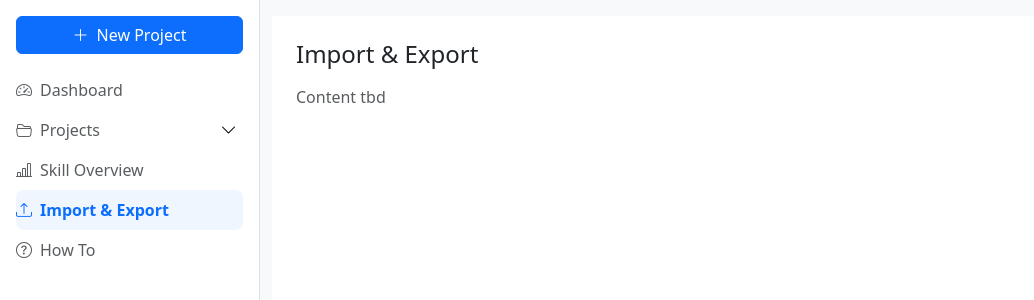
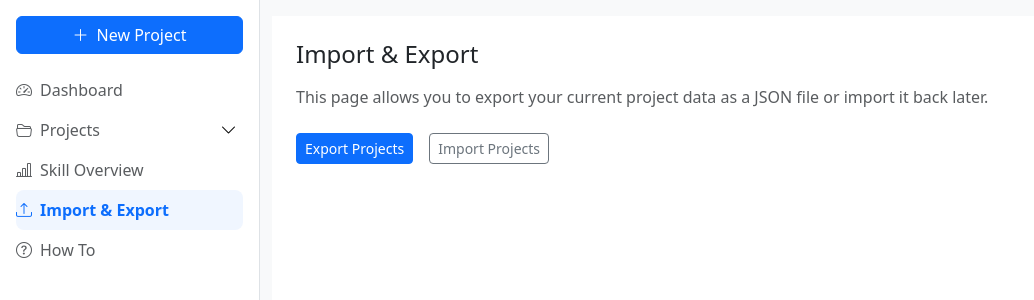
Before and after one commit to oliverschwall03-art/Software-Projektseminar, a Vue app in the folder vue_Project/: page /import in a window 1280 px wide. Shown: the top 300 px of the page, without its empty margins (0-1034 px from the left). Built offline with nearby package versions, Linux system fonts and the light colour scheme.

Commit message:
Enable Import and Export functionality

```diff
--- a/vue_Project/src/stores/projects.js
+++ b/vue_Project/src/stores/projects.js
@@ -1,89 +1,62 @@
 import { defineStore } from 'pinia'
-import { nanoid } from 'nanoid' // Used for generating unique project IDs
+import { nanoid } from 'nanoid'
 
-/*
-  Project Store
-  =============
-  This Pinia store holds all project data used throughout the application.
-
-  It provides:
-  - "projects" state (list of all projects)
-  - getters to retrieve project lists or single projects
-  - an action to create new projects
-
-  Every component in the app can easily access and modify this data.
-*/
 export const useProjectsStore = defineStore('projects', {
-  /*
-    STATE
-    =====
-    A store's state function returns the reactive data container.
-
-    Here:
-    - "projects" is an array that will store objects like:
-        { id: "abc123", name: "My Project" }
-  */
   state: () => ({
     projects: [],
   }),
 
-  /*
-    GETTERS
-    =======
-    Getters are like computed properties for stores.
-    They give convenient ways to read store data.
-  */
   getters: {
-    // Returns the full list of projects
     all: (s) => s.projects,
-
-    // Returns a function that finds a project by its ID
     getById: (s) => (id) => s.projects.find(p => p.id === id),
   },
 
-  /*
-    ACTIONS
-    =======
-    Actions modify the store state.
-    They behave like component methods and CAN be async.
+  actions: {
+    addProject(payload = {}) {
+      const id = payload.id || nanoid(6)
+      const name = payload.name || 'New Project'
+      const p = { id, name, ...payload }
+      this.projects.push(p)
+      return p
+    },
 
-    Here we define:
-    - addProject → adds a new project to the list
-  */
-  actions: {
-    /*
-      addProject(payload)
-      --------------------
-      Creates a new project with:
-      - an auto-generated or provided ID
-      - a provided name or a fallback default name
+    // EXPORT FUNCTION
+    exportStore() {
+      try {
+        const dataStr = JSON.stringify({ projects: this.projects }, null, 2)
+        const blob = new Blob([dataStr], { type: 'application/json' })
+        const url = URL.createObjectURL(blob)
+        const a = document.createElement('a')
+        a.href = url
+        a.download = 'ProjectStore.json'
+        a.click()
+        URL.revokeObjectURL(url)
+      } catch (err) {
+        console.error('Export failed:', err)
+      }
+    },
 
-      Example project object:
-        {
-          id: "A1B2C3",
-          name: "New Project"
+    // IMPORT FUNCTION
+    importStore(event) {
+      const file = event.target.files[0]
+      if (!file) return
+
+      const reader = new FileReader()
+      reader.onload = (e) => {
+        try {
+          const data = JSON.parse(e.target.result)
+          if (Array.isArray(data.projects)) {
+            this.projects = data.projects
+            alert('Projects successfully imported!')
+          } else {
+            alert('Invalid JSON structure – "projects" array missing.')
+          }
+        } catch (err) {
+          alert('Import failed: Invalid JSON file.')
+          console.error(err)
         }
-    */
-    addProject(payload = {}) {
-      // Generate ID (use provided ID if available, otherwise nanoid)
-      const id = payload.id || nanoid(6)
-
-      // Use provided name or fallback label
-      const name = payload.name || 'New Project'
-
-      // New project object
-      const p = {
-        id,
-        name,
-        ...payload
       }
-
-
-      // Add to the reactive projects array
-      this.projects.push(p)
-
-      // Return the project so caller components can use it
-      return p
+      reader.readAsText(file)
     },
   },
 })
--- a/vue_Project/src/views/ImportView.vue
+++ b/vue_Project/src/views/ImportView.vue
@@ -1,12 +1,26 @@
 <template>
   <div class="p-4">
     <h1 class="h4 mb-3">Import & Export</h1>
-    <p class="text-muted">Content tbd</p>
+    <p class="text-muted mb-4">
+      This page allows you to export your current project data as a JSON file or import it back later.
+    </p>
+
+    <div class="d-flex gap-3 align-items-start">
+      <button class="btn btn-primary btn-sm" @click="store.exportStore()">
+        Export Projects
+      </button>
+
+      <label class="btn btn-outline-secondary btn-sm mb-0">
+        Import Projects
+        <input type="file" accept=".json" hidden @change="store.importStore" />
+      </label>
+    </div>
   </div>
 </template>
 
 <script setup>
-// placeholder view – logic will follow later
+import { useProjectsStore } from '@/stores/projects'
+const store = useProjectsStore()
 </script>
 
 <style scoped>
```
